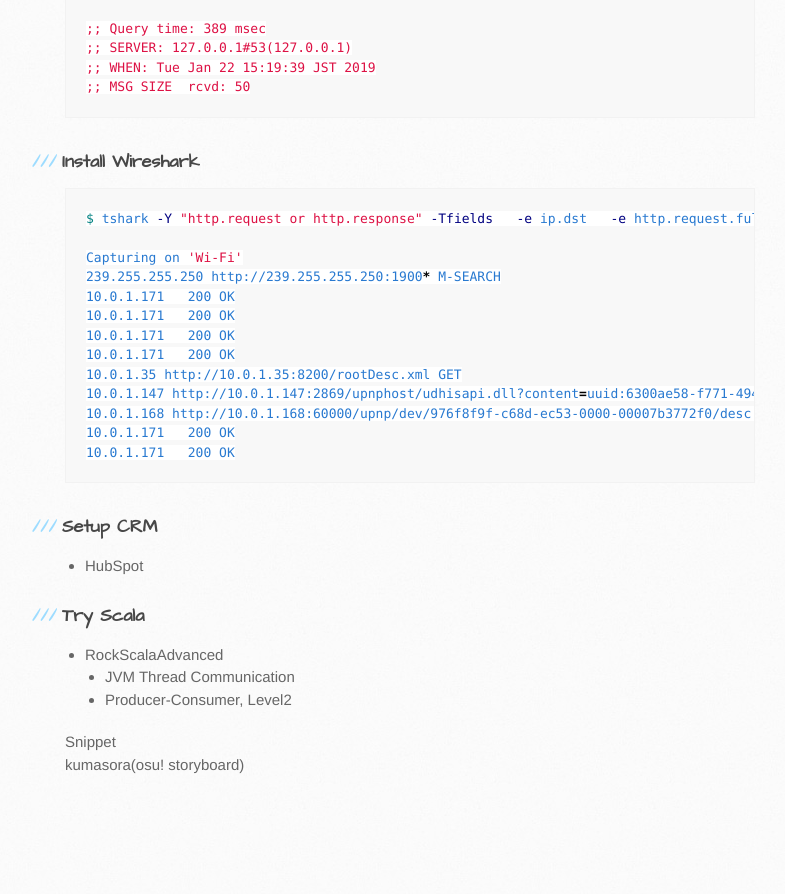
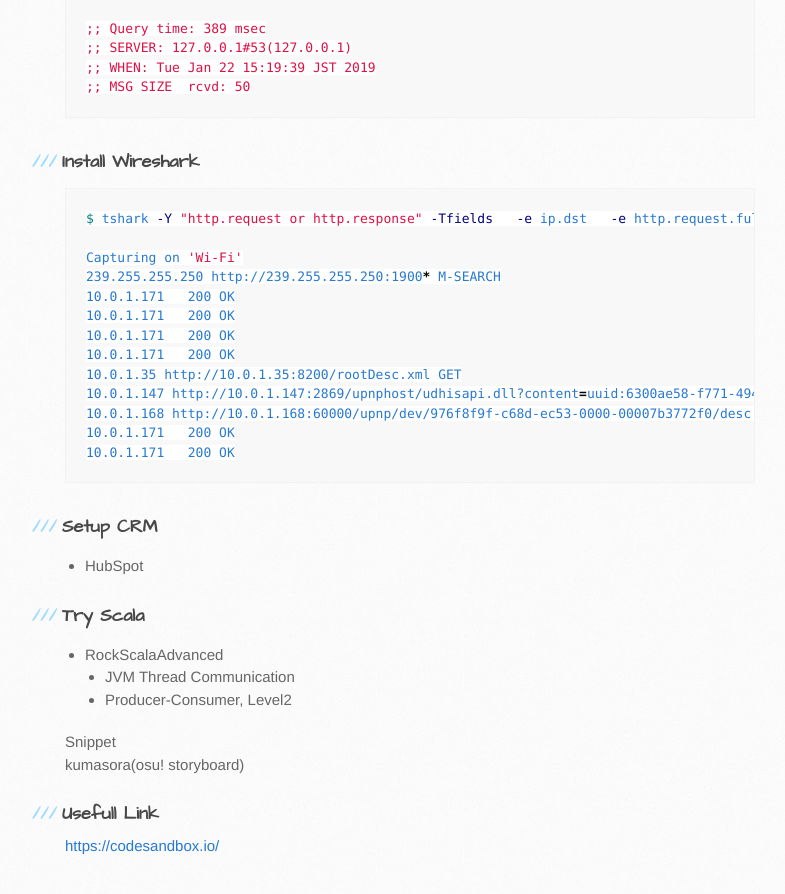
Before and after one commit to friendbear/friendbear.github.io.2021-10-19, a Jekyll site: the page built from _posts/2019-01-22-friendbear.md, in a window 1280 px wide and 900 px high, scrolled down 3369 px. Shown: the top 894 px of the window, without its empty margins (105-890 px from the left). Built offline with Jekyll 4.4.1, drawn with Linux system fonts in a browser that asks for light colours; comment, search, counter and statistics services are not loaded; before the commit the page ends 4168 px from its top, so only the background shows below that.

Commit message:
codesandbox.io

```diff
--- a/_posts/2019-01-22-friendbear.md
+++ b/_posts/2019-01-22-friendbear.md
@@ -392,3 +392,6 @@ def ProducerConsumerLevel3(args: String*) = {
 </code>
 </pre>
 </details>
+
+### Usefull Link
+<https://codesandbox.io/>
```
